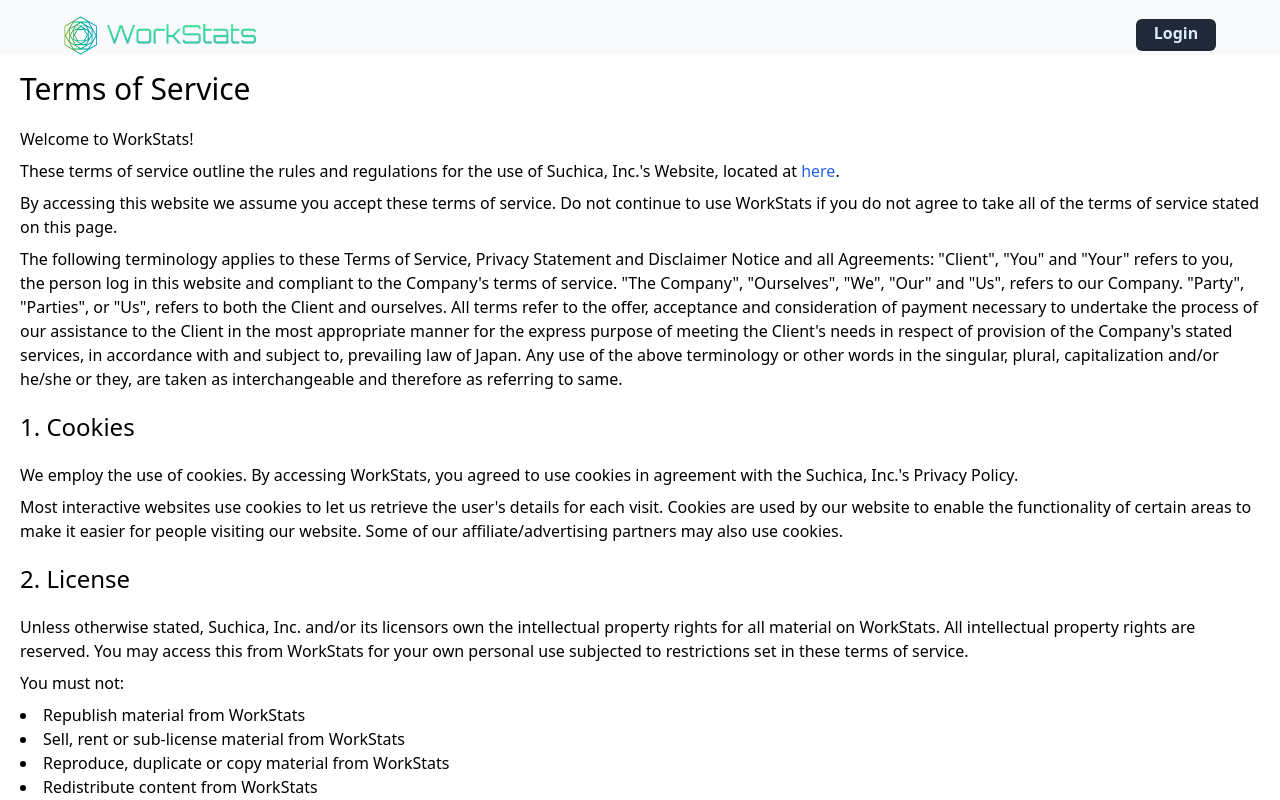
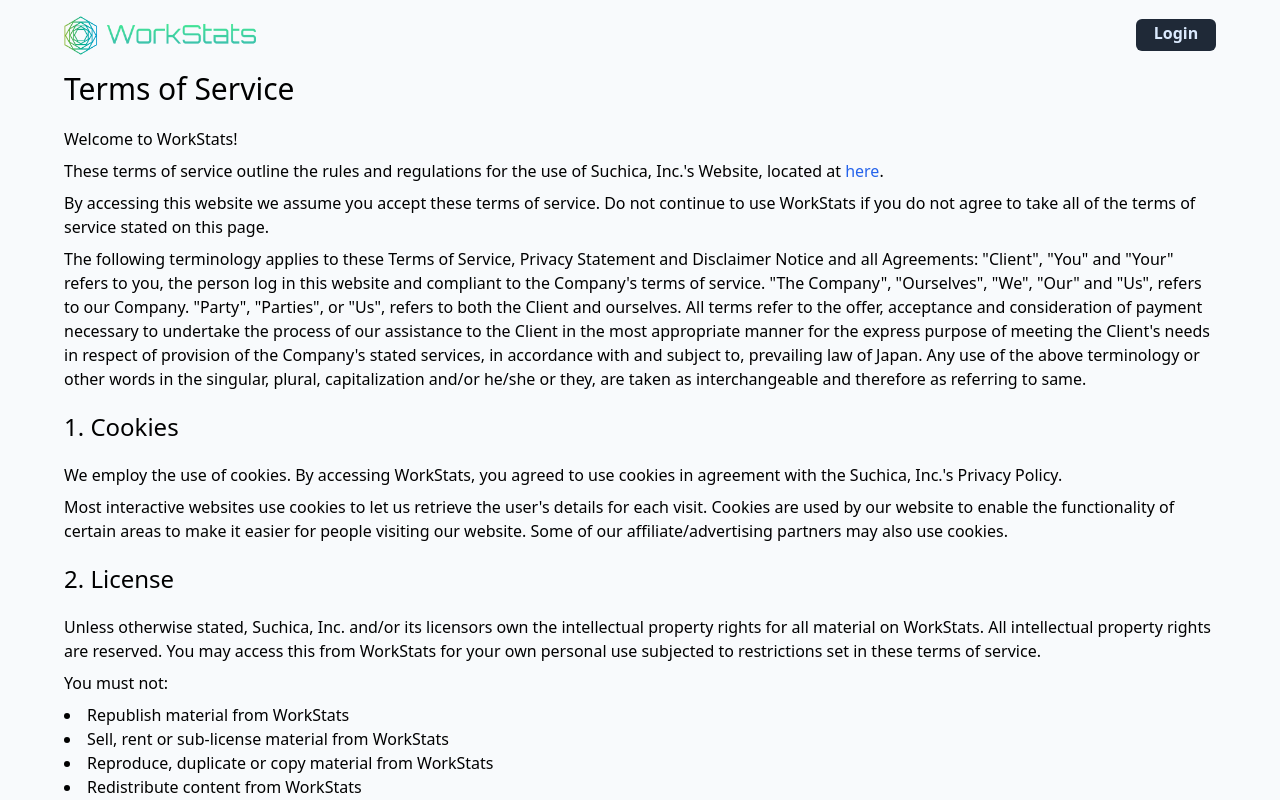
Before and after one commit to nonomal/workstats, a Next.js app: page /terms-of-service in a window 1280 px wide. Shown: the top 800 px of the page. Built offline with nearby package versions, Linux system fonts and the light colour scheme; no server answers.

Commit message:
Unified with other pages about background color and padding on both sides.

```diff
--- a/pages/privacy-policy.tsx
+++ b/pages/privacy-policy.tsx
@@ -12,7 +12,7 @@
           content='This is the WorkStats Privacy Policy page'
         />
       </Head>
-      <main className='px-5'>
+      <main className='bg-slate-50 px-1 md:px-16'>
         <h1 className='text-3xl py-4'>Privacy Policy for Suchica, Inc.</h1>
 
         <p className='py-1'>
--- a/pages/terms-of-service.tsx
+++ b/pages/terms-of-service.tsx
@@ -13,7 +13,7 @@
           content='This is the WorkStats Terms of Service page'
         />
       </Head>
-      <main className='px-5'>
+      <main className='bg-slate-50 px-1 md:px-16'>
         <h1 className='text-3xl py-4'>Terms of Service</h1>
 
         <p className='py-1'>Welcome to WorkStats!</p>
```
